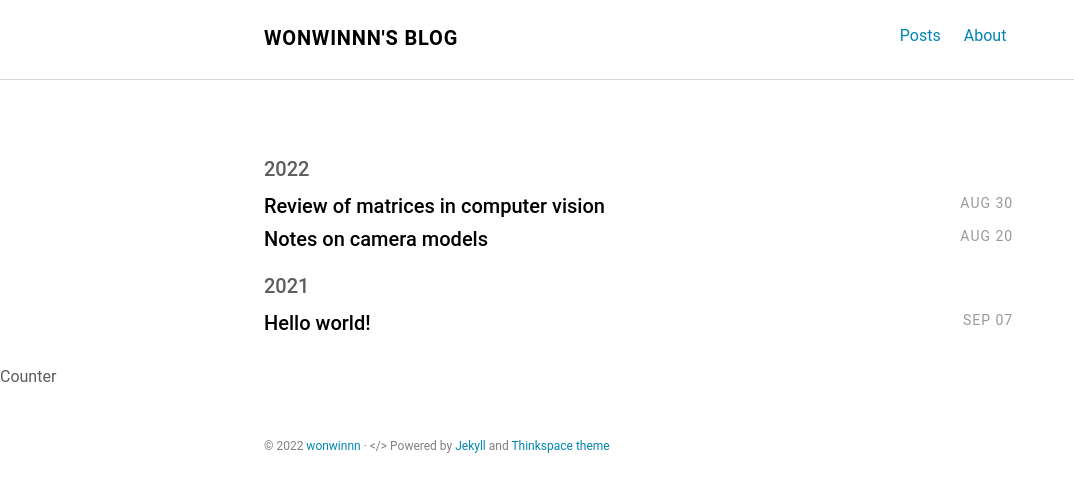
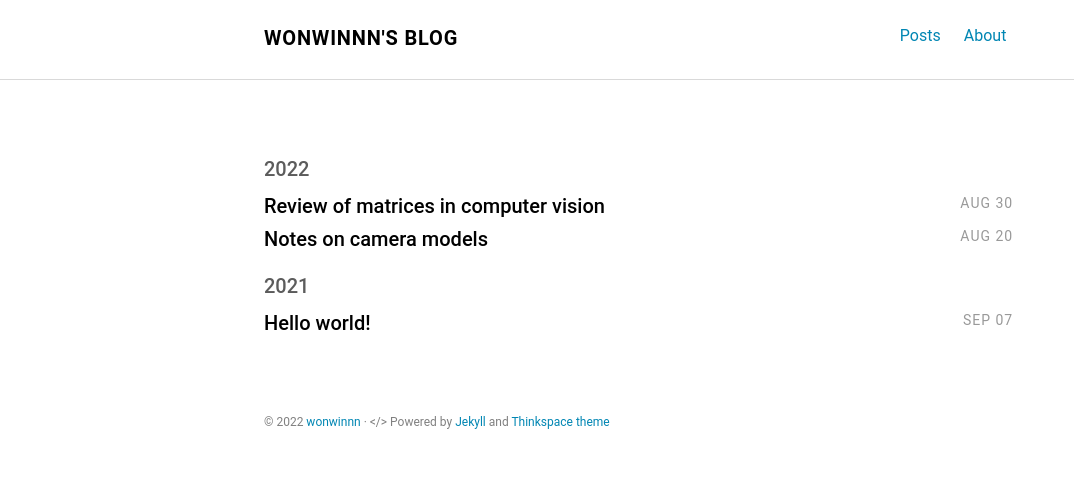
Before and after one commit to wonwinnn/wonwinnn.github.io, a Jekyll site: the page built from index.html, in a window 1280 px wide. Shown: the top 492 px of the page, without its empty margins (0-1074 px from the left). Built offline with Jekyll 4.4.1, drawn with Linux system fonts in a browser that asks for light colours; some web fonts are replaced; comment, search, counter and statistics services are not loaded.

Commit message:
Update index.html

```diff
--- a/index.html
+++ b/index.html
@@ -25,5 +25,3 @@ title: Home
   </div>
 
 </section>
-
-<script async src="//busuanzi.ibruce.info/busuanzi/2.3/busuanzi.pure.mini.js"></script><span id="busuanzi_container_site_pv">Counter<span id="busuanzi_value_site_pv"></span></span>
```
